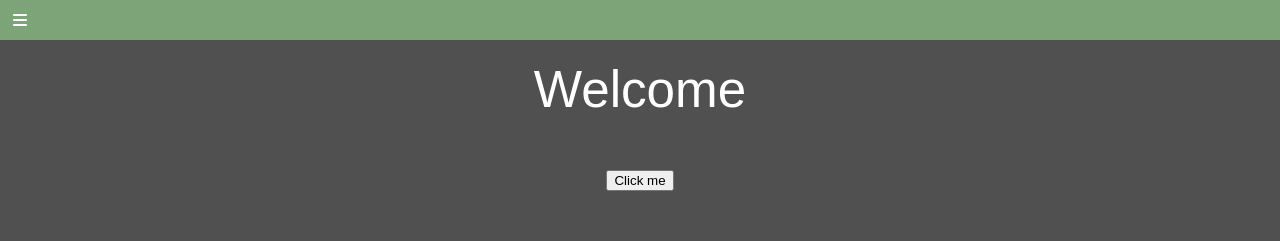
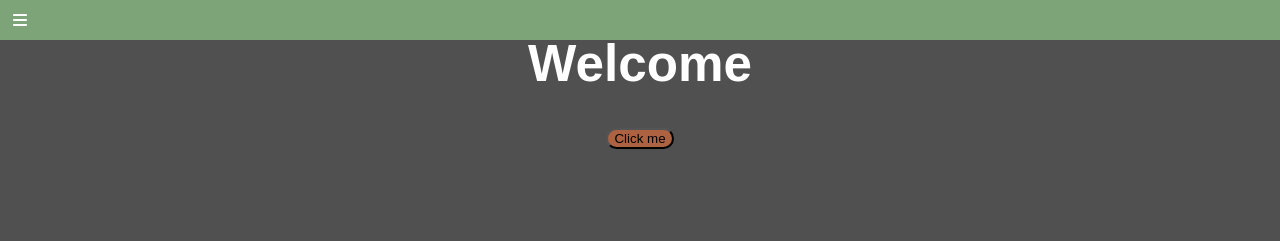
Before and after one commit to ryanmcginty/ProjectMARS, a React (Create React App) app: page / in a window 1280 px wide. Shown: the top 241 px of the page. Built offline with nearby package versions, Linux system fonts and the light colour scheme.

Commit message:
button change

```diff
--- a/src/App.css
+++ b/src/App.css
@@ -1,6 +1,10 @@
-p {
+h1 {
   font-family: sans-serif;
   font-size: 4vw;
+}
+button {
+  background-color: #ad6241;
+  border-radius: 25px;
 }
 .App {
   text-align: center;
--- a/src/App.js
+++ b/src/App.js
@@ -51,7 +51,7 @@ function App() {
         <div className='logo-container'>
           {logoVisible && <img src={logo} className='App-logo' alt="logo"/>}
         </div>
-        <p>{welcomeText}</p>
+        <h1>{welcomeText}</h1>
         {!buttonClicked && (
           <button onClick={handleButtonClick}>Click me</button>
         )}
```
